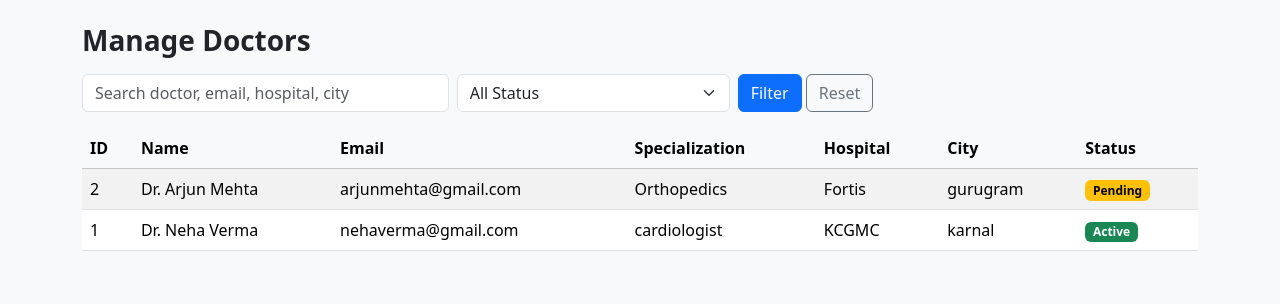
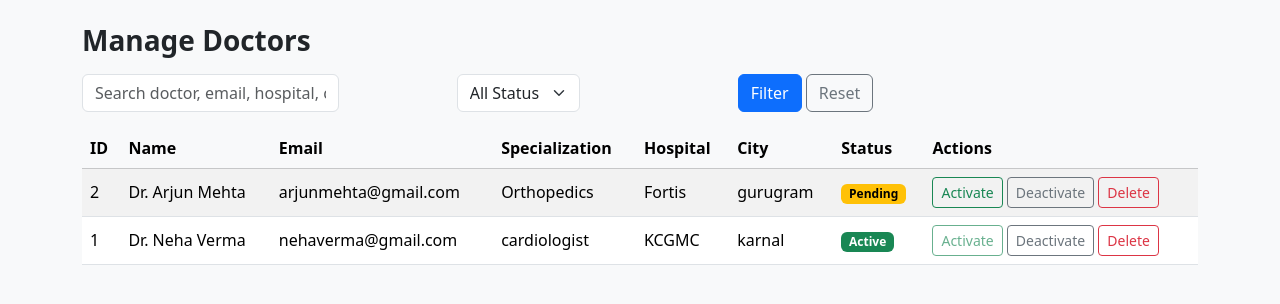
Before and after one commit to J1nwu/DABSPythonProject, a Django app: page /dabs-admin/doctors/ in a window 1280 px wide. Shown: the part 56-360 px from the top of the page. Run offline with Django 5.2, Linux system fonts and the light colour scheme; a user stored in the database is signed in; data comes from the database, SQL or seed files in the repository.

Commit message:
initial commit

```diff
--- a/mysite/booking/templates/booking/admin_doctors.html
+++ b/mysite/booking/templates/booking/admin_doctors.html
@@ -16,26 +16,26 @@
   <!-- Filters -->
   <form class="row g-2 mb-3" method="get">
     <div class="col-md-4">
+        <label>
             <input class="form-control"
                    name="q"
                    placeholder="Search doctor, email, hospital, city"
                    value="{{ q }}">
+        </label>
     </div>
     <div class="col-md-3">
+        <label>
             <select class="form-select" name="status">
               <option value="">All Status</option>
 
-        <option value="Pending" {% if status == "Pending" %}selected{% endif %}>
-          Pending
-        </option>
-        <option value="Active" {% if status == "Active" %}selected{% endif %}>
-          Active
-        </option>
-        <option value="Inactive" {% if status == "Inactive" %}selected{% endif %}>
-          Inactive
-        </option>
+              <option value="Pending" {% if status == "Pending" %}selected{% endif %}>Pending</option>
+              <option value="Approved" {% if status == "Approved" %}selected{% endif %}>Approved</option>
+              <option value="Active" {% if status == "Active" %}selected{% endif %}>Active</option>
+              <option value="Inactive" {% if status == "Inactive" %}selected{% endif %}>Inactive</option>
+              <option value="Rejected" {% if status == "Rejected" %}selected{% endif %}>Rejected</option>
 
             </select>
+        </label>
     </div>
     <div class="col-md-3">
       <button class="btn btn-primary">Filter</button>
@@ -62,6 +62,7 @@
           <th>Hospital</th>
           <th>City</th>
           <th>Status</th>
+          <th>Actions</th>
         </tr>
       </thead>
       <tbody>
@@ -76,15 +77,57 @@
           <td>
             <span class="badge
               {% if d.status == 'Active' %}text-bg-success
-              {% elif d.status == 'Pending' %}text-bg-warning
+              {% elif d.status == 'Pending' or d.status == 'Approved' %}text-bg-warning
+              {% elif d.status == 'Rejected' %}text-bg-danger
               {% else %}text-bg-secondary{% endif %}">
               {{ d.status }}
             </span>
           </td>
+          <td>
+            <!-- Activate -->
+            <form method="post" class="d-inline">
+              {% csrf_token %}
+              <input type="hidden" name="doctor_id" value="{{ d.id }}">
+              <button type="submit"
+                      name="action"
+                      value="activate"
+                      class="btn btn-sm btn-outline-success"
+                      {% if d.status == 'Active' %}disabled{% endif %}>
+                Activate
+              </button>
+            </form>
+
+            <!-- Deactivate -->
+            <form method="post" class="d-inline">
+              {% csrf_token %}
+              <input type="hidden" name="doctor_id" value="{{ d.id }}">
+              <button type="submit"
+                      name="action"
+                      value="deactivate"
+                      class="btn btn-sm btn-outline-secondary"
+                      {% if d.status == 'Inactive' %}disabled{% endif %}>
+                Deactivate
+              </button>
+            </form>
+
+            <!-- Delete -->
+            <form method="post"
+                  class="d-inline"
+                  onsubmit="return confirm('Delete this doctor profile?');">
+              {% csrf_token %}
+              <input type="hidden" name="doctor_id" value="{{ d.id }}">
+              <button type="submit"
+                      name="action"
+                      value="delete"
+                      class="btn btn-sm btn-outline-danger">
+                Delete
+              </button>
+            </form>
+          </td>
         </tr>
       {% empty %}
         <tr>
-          <td colspan="7" class="text-muted text-center">No doctors found.</td>
+          <td colspan="8" class="text-muted text-center">No doctors found.</td>
         </tr>
       {% endfor %}
       </tbody>
--- a/mysite/booking/views.py
+++ b/mysite/booking/views.py
@@ -1285,3 +1285,77 @@ def admin_doctors(request):
         'status': status,
         'section': 'doctors',   # for sidebar highlight
     })
+# ===========================
+# ADMIN: MANAGE DOCTORS (LIST + ACTIONS)
+# ===========================
+from django.db.models import Q
+from django.contrib.auth.decorators import login_required
+from django.shortcuts import redirect, render, get_object_or_404
+from django.contrib import messages
+from .models import DoctorProfile
+
+@login_required
+def admin_doctors(request):
+    # Only staff/admin users can access this page
+    if not request.user.is_staff:
+        return redirect('home')
+
+    # --------- POST: actions (Activate / Deactivate / Delete) ----------
+    if request.method == 'POST':
+        doc_id = request.POST.get('doctor_id')
+        action = request.POST.get('action')
+
+        if doc_id and action:
+            try:
+                doc = DoctorProfile.objects.select_related('user').get(id=doc_id)
+            except DoctorProfile.DoesNotExist:
+                messages.error(request, "Doctor not found.")
+                return redirect('admin_doctors')
+
+            full_name = doc.user.get_full_name() or doc.user.username
+
+            if action == 'activate':
+                doc.status = 'Active'
+                doc.save(update_fields=['status'])
+                messages.success(request, f"Doctor {full_name} set to Active.")
+
+            elif action == 'deactivate':
+                doc.status = 'Inactive'
+                doc.save(update_fields=['status'])
+                messages.success(request, f"Doctor {full_name} set to Inactive.")
+
+            elif action == 'delete':
+                doc.delete()
+                messages.success(request, f"Doctor {full_name} deleted.")
+
+        return redirect('admin_doctors')
+
+    # --------- GET: list + filters ----------
+    q = request.GET.get('q', '').strip()
+    status = request.GET.get('status', '').strip()
+
+    doctors = DoctorProfile.objects.select_related('user').all()
+
+    # Text search
+    if q:
+        doctors = doctors.filter(
+            Q(user__first_name__icontains=q) |
+            Q(user__last_name__icontains=q) |
+            Q(user__email__icontains=q) |
+            Q(specialization__icontains=q) |
+            Q(hospital__icontains=q) |
+            Q(city__icontains=q)
+        )
+
+    # Status filter (handles Pending / Active / Inactive / Approved / Rejected)
+    if status:
+        doctors = doctors.filter(status=status)
+
+    doctors = doctors.order_by('user__first_name', 'user__last_name')
+
+    return render(request, 'booking/admin_doctors.html', {
+        'doctors': doctors,
+        'q': q,
+        'status': status,
+        'section': 'doctors',   # sidebar highlight
+    })
```
Lines whose indentation alone changed are shown as unchanged.
